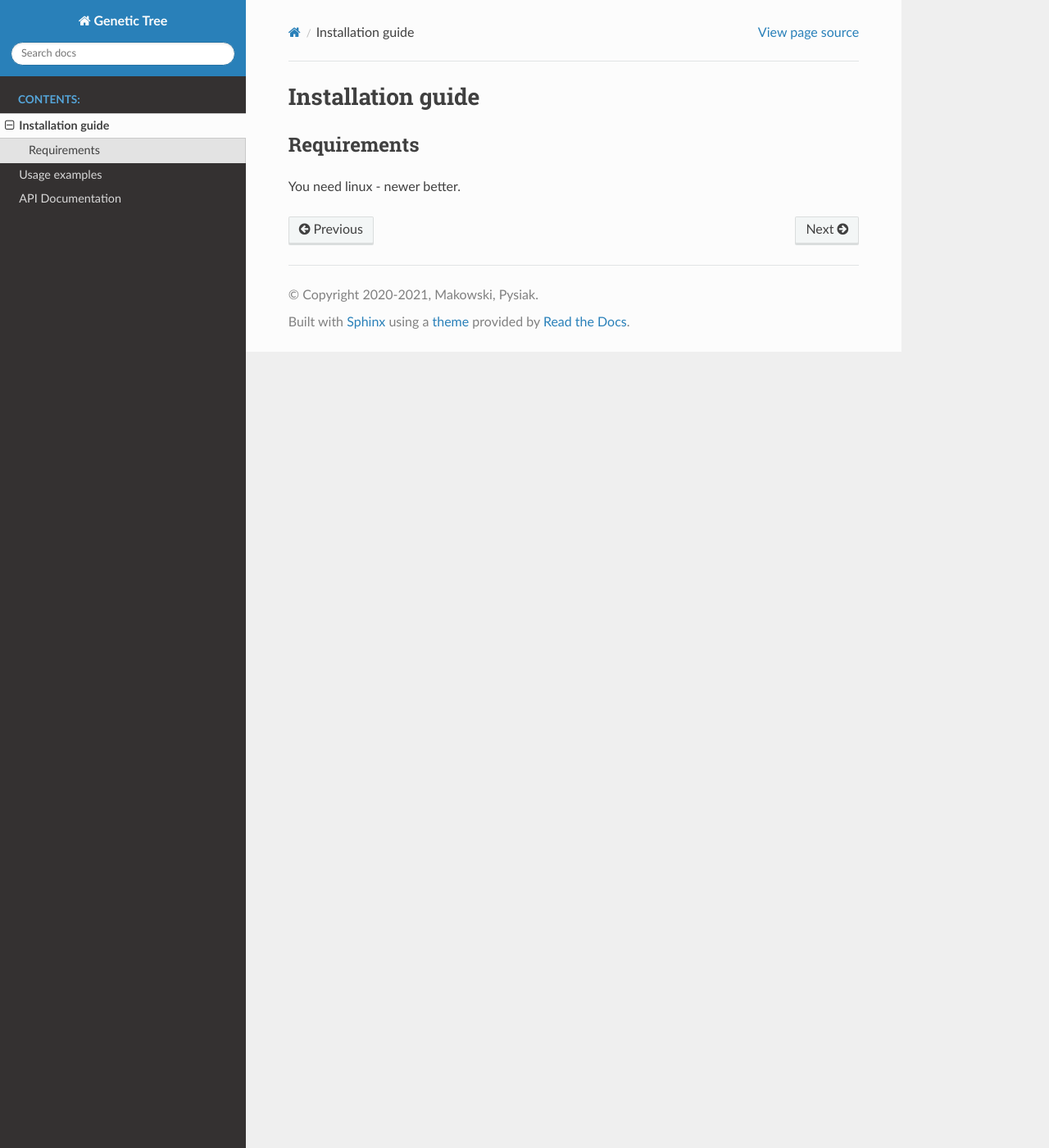
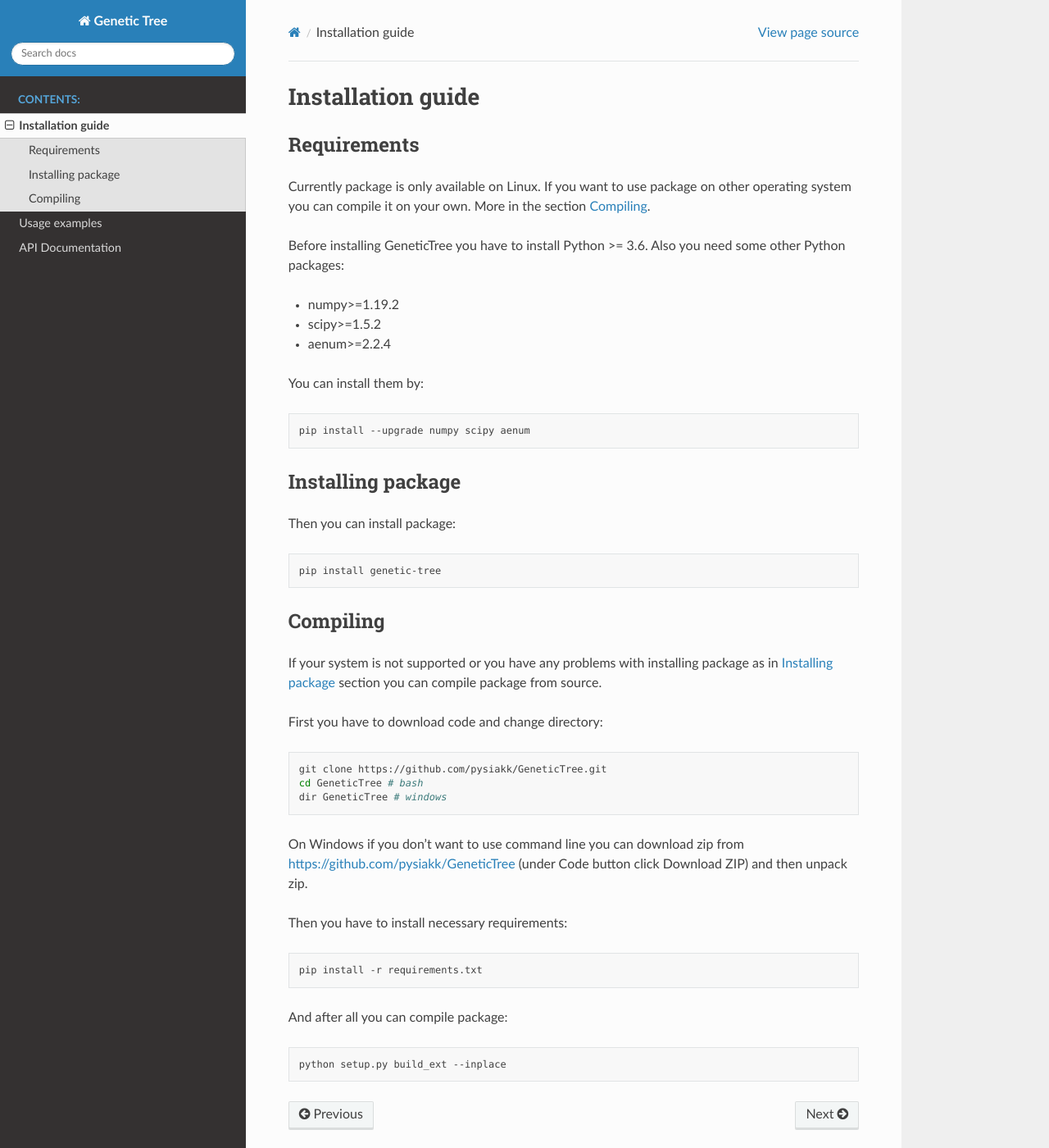
Before and after one commit to pysiakk/GeneticTree, a Sphinx documentation site: the page built from doc/installation.rst, in a window 1280 px wide and 1400 px high. Shown: the whole window at 82% size. Built offline with Sphinx 7.4.7 and the Read the Docs theme 2.0.0, drawn with Linux system fonts in a browser that asks for light colours.

Commit message:
DOC [installation_guide] requirements, installing, compiling

```diff
--- a/doc/installation.rst
+++ b/doc/installation.rst
@@ -7,4 +7,63 @@ Installation guide
 Requirements
 ============
 
-You need linux - newer better.
+Currently package is only available on Linux. If you want to use package on
+other operating system you can compile it on your own. More in the section
+`Compiling`_.
+
+Before installing GeneticTree you have to install Python >= 3.6. Also you need
+some other Python packages:
+
+* numpy>=1.19.2
+* scipy>=1.5.2
+* aenum>=2.2.4
+
+You can install them by:
+
+.. code-block:: bash
+
+  pip install --upgrade numpy scipy aenum
+
+.. _Installing package:
+
+Installing package
+==================
+
+Then you can install package:
+
+.. code-block:: bash
+
+  pip install genetic-tree
+
+
+.. _Compiling:
+
+Compiling
+=========
+
+If your system is not supported or you have any problems with installing
+package as in `Installing package`_ section you can compile package from source.
+
+First you have to download code and change directory:
+
+.. code-block:: bash
+
+  git clone https://github.com/pysiakk/GeneticTree.git
+  cd GeneticTree # bash
+  dir GeneticTree # windows
+
+On Windows if you don't want to use command line you can download zip from
+`<https://github.com/pysiakk/GeneticTree>`_ (under Code button click Download
+ZIP) and then unpack zip.
+
+Then you have to install necessary requirements:
+
+.. code-block:: bash
+
+  pip install -r requirements.txt
+
+And after all you can compile package:
+
+.. code-block:: bash
+
+  python setup.py build_ext --inplace
```
